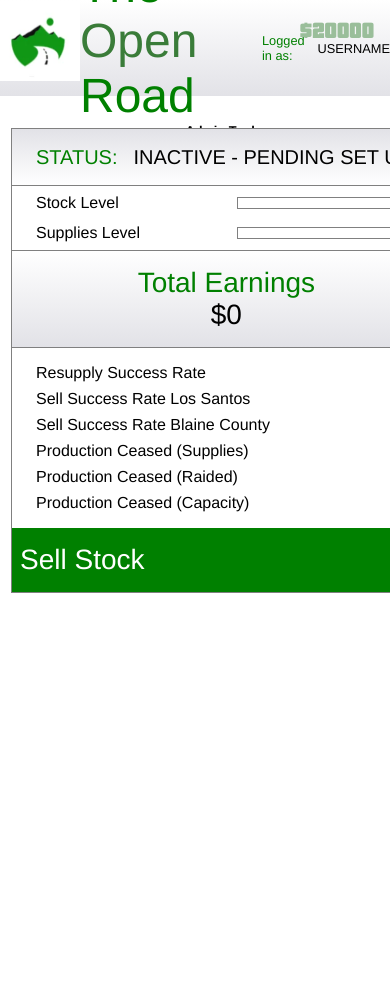
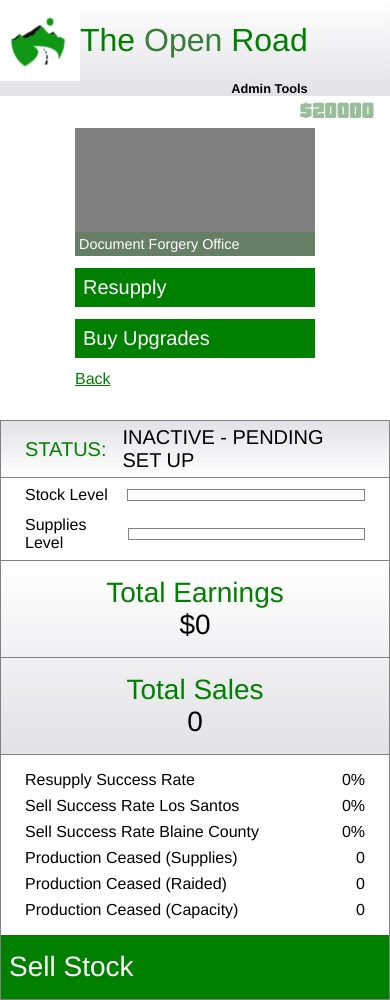
Before and after one commit to JohnProgramming08/The-Open-Road, a Flask app: page /business_management/1/1 in a window 390 px wide. Run offline with Flask 3, Linux system fonts and the light colour scheme.

Commit message:
feat: finish mobile frontend for business management page.
MVP RELEASE

```diff
--- a/project/app/static/css/business_management.css
+++ b/project/app/static/css/business_management.css
@@ -455,3 +455,66 @@ form {
 	color: rgb(154, 190, 154);
 	font-family: 'Pricedown', sans-serif;
 }
+
+/* Mobile Styles */
+@media screen and (max-width: 768px) {
+	/* Header Styles */
+	#header-div {
+		width: 100%;
+	}
+
+	h1 {
+		font-size: 2rem;
+	}
+
+	#logged-in {
+		display: none;
+	}
+
+	#money {
+		top: 6rem;
+	}
+
+	/* Main Styles */
+	main {
+		width: 100vw;
+		flex-direction: column;
+		align-items: center;
+	}
+
+	#right-div {
+		margin-top: 2rem;
+		width: 100%;
+	}
+
+	#earnings-sales-div {
+		display: flex;
+		flex-direction: column;
+		align-items: center;
+		padding-left: 0px;
+		padding-right: 0px;
+	}
+
+	#sales-div, #earnings-div {
+		border-left: none;
+		border-right: none;
+		width: 100vw;
+		display: flex;
+		align-items: center;
+	}
+
+	#sales-div {
+		border-top: solid grey 1px;
+	}
+
+	#upgrades-div {
+		flex-direction: column;
+		align-items: center;
+	}
+
+	.upgrade {
+		width: 90%;
+		margin-bottom: 1rem;
+		justify-content: flex-start;
+	}
+}
```
Also changed, not shown: project/instance/the_open_road.db.
